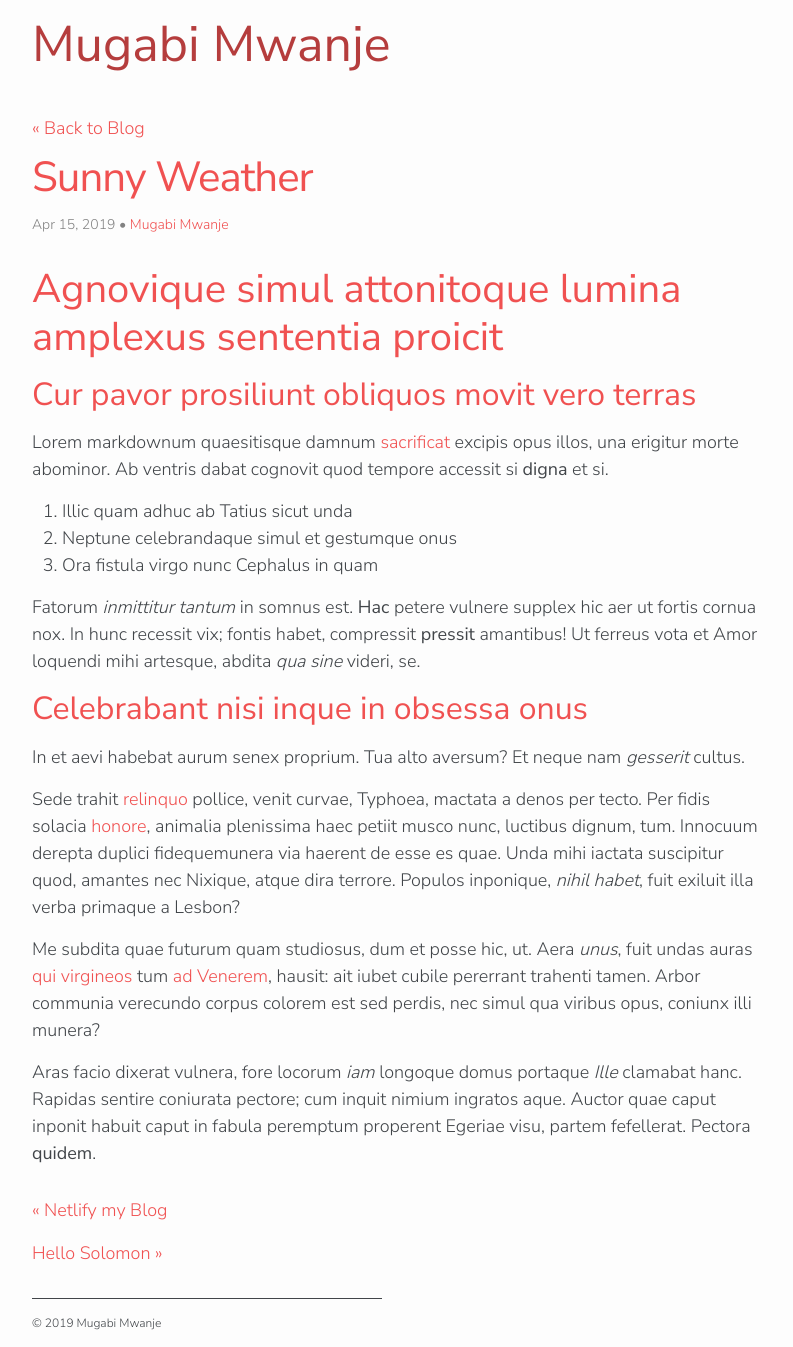
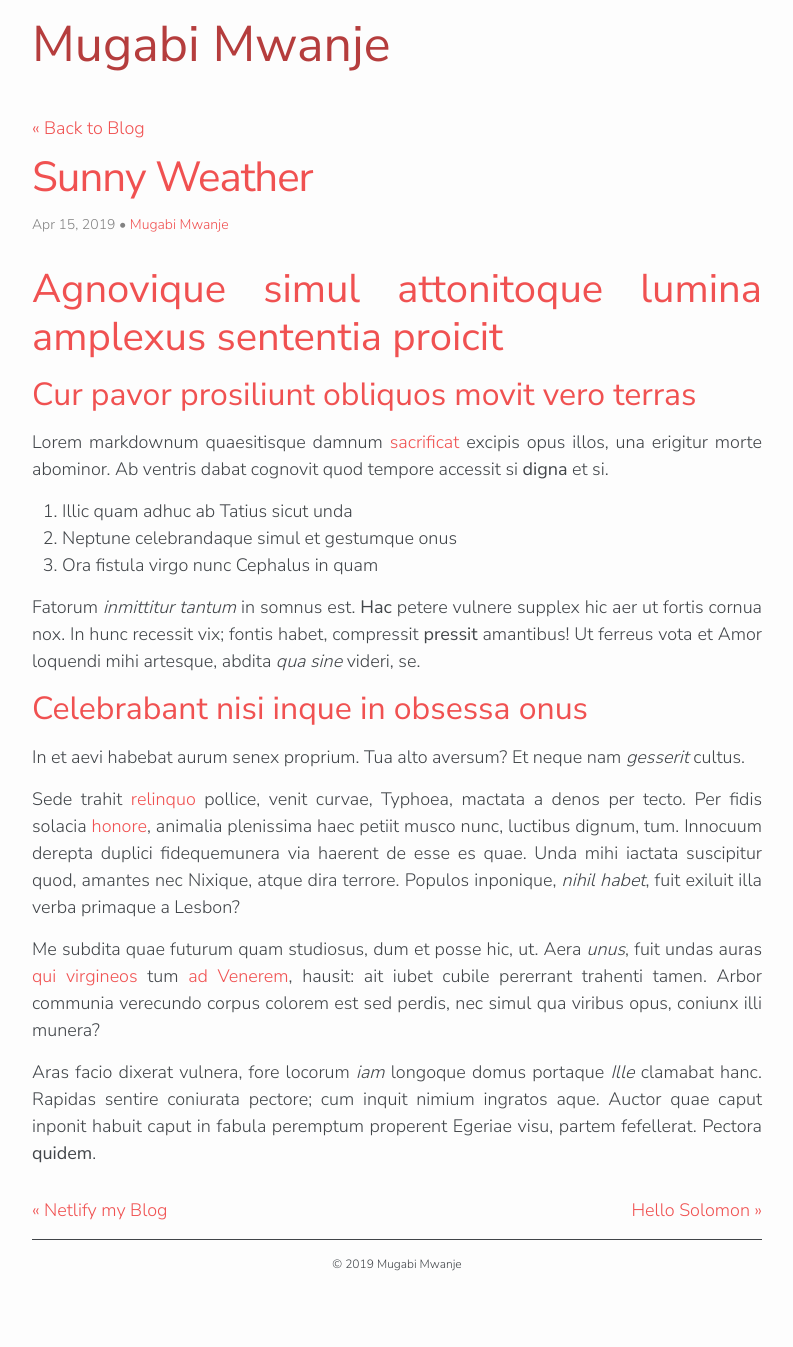
Before and after one commit to FerhatAvdic/jekyllblog, a Jekyll site: the page built from _posts/2019-04-15-sunny-weather.md, in a window 1280 px wide. Shown: the whole page, without its empty margins (243-1036 px from the left). Built offline with Jekyll 4.4.1, drawn with Linux system fonts in a browser that asks for light colours; nearby versions of some CDN libraries; some web fonts are replaced; after the commit the page ends 1288 px from its top, so only the background shows below that.

Commit message:
layout update

```diff
--- a/_includes/footer.html
+++ b/_includes/footer.html
@@ -7,8 +7,8 @@
     {% endfor %}
   </ul> -->
     <div class="row">
-      <div class="col-sm-6">
-        <div class="footer-content">
+      <div class="col-sm-12">
+        <div class="footer-content text-center">
           &copy; 2019
           <script>new Date().getFullYear() > 2019 && document.write("-" + new Date().getFullYear());</script>
           Mugabi Mwanje
--- a/_layouts/post.html
+++ b/_layouts/post.html
@@ -19,7 +19,7 @@ layout: default
     </p>
   </header>
 
-  <div class="post-content e-content" itemprop="articleBody">
+  <div class="post-content e-content text-justify" itemprop="articleBody">
     {{ content }}
   </div>
 
@@ -31,7 +31,7 @@ layout: default
 </article>
 
 
-<!-- <div class="PageNavigation">
+<div class="PageNavigation">
   <div class="row">
       <div class="col">
         {% if page.previous.url %}
@@ -44,8 +44,8 @@ layout: default
         {% endif %}
       </div>
   </div>
-</div> -->
-{% if page.previous.url %}
+</div>
+<!-- {% if page.previous.url %}
   <div class="row">
     <div class="col">
       <div class="d-inline-block mb-3">
@@ -62,4 +62,4 @@ layout: default
       </div>
     </div>
   </div>
-{% endif %}
+{% endif %} -->
```
Also changed, not shown: blog.html (+11 -11 lines), README.md (added).
